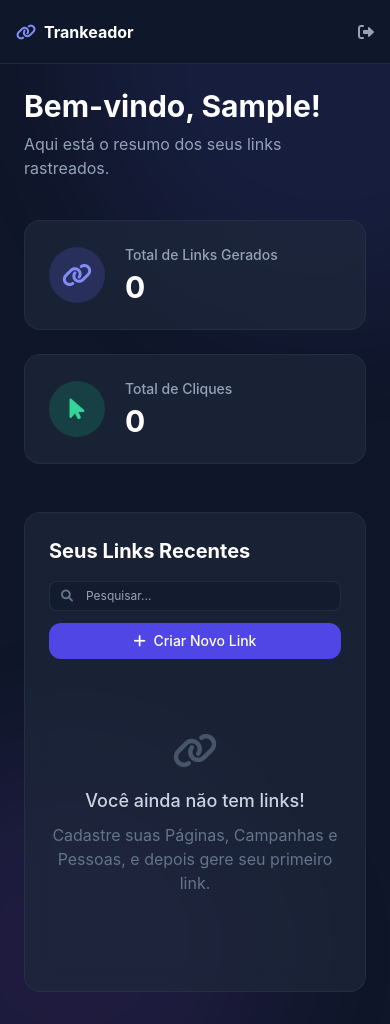
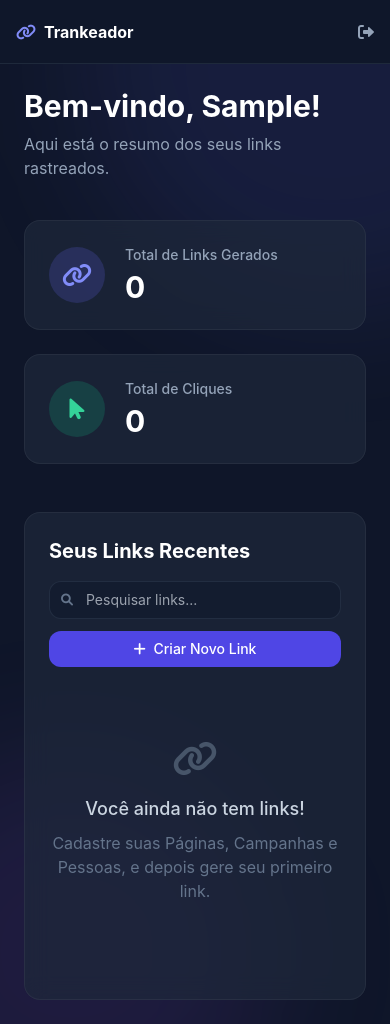
Before and after one commit to Calebe777/trankeador, a Django app: page / in a window 390 px wide. Run offline with Django 5.2, Linux system fonts and the light colour scheme; the visitor is signed in with stand-in values (Sample User, id 1); data that the repository does not hold is empty; some libraries are stand-ins or nearby versions.

Commit message:
Rewrite dashboard and link_list templates clean - fix broken HTML

```diff
--- a/core/templates/core/dashboard.html
+++ b/core/templates/core/dashboard.html
@@ -2,7 +2,7 @@
 
 {% block content %}
 <div class="mb-10">
-    <h1 class="text-3xl font-bold text-white mb-2">Bem-vindo, {{ user.first_name|default:user.username }}! </h1>
+    <h1 class="text-3xl font-bold text-white mb-2">Bem-vindo, {{ user.first_name|default:user.username }}!</h1>
     <p class="text-slate-400">Aqui está o resumo dos seus links rastreados.</p>
 </div>
 
@@ -36,8 +36,8 @@
         <div class="flex flex-col sm:flex-row gap-3 w-full sm:w-auto">
             <div class="relative">
                 <i class="fas fa-search absolute left-3 top-1/2 -translate-y-1/2 text-slate-500 text-xs"></i>
-                <input type="text" id="searchInput" placeholder="Pesquisar..."
-                    class="w-full sm:w-48 pl-9 pr-3 py-1.5 bg-slate-900/50 border border-slate-700/50 rounded-lg text-white text-xs focus:outline-none focus:border-indigo-500/50 transition-all">
+                <input type="text" id="searchInput" placeholder="Pesquisar links..."
+                    class="w-full sm:w-56 pl-9 pr-3 py-2 bg-slate-900/50 border border-slate-700/50 rounded-xl text-white text-sm focus:outline-none focus:border-indigo-500/50 transition-all">
             </div>
             <a href="{% url 'link_create' %}" class="px-4 py-2 bg-indigo-600 hover:bg-indigo-500 text-white text-sm font-medium rounded-xl transition-colors whitespace-nowrap text-center">
                 <i class="fas fa-plus mr-1"></i> Criar Novo Link
@@ -58,15 +58,17 @@
                     <h4 class="text-white font-medium mb-1">{{ link.page.name }}</h4>
                     <div class="flex items-center gap-4">
                         <code class="text-slate-400 text-sm" id="link-{{ link.id }}">{{ request.scheme }}://{{ request.get_host }}/go/{{ link.shortcode }}</code>
-                        <span class="text-emerald-400 text-sm font-medium flex items-center bg-emerald-500/10 px-2.5 py-0.5 rounded-full"><i class="fas fa-mouse-pointer mr-1.5 text-xs"></i> {{ link.click_count }} cliques</span>
+                        <span class="text-emerald-400 text-sm font-medium flex items-center bg-emerald-500/10 px-2.5 py-0.5 rounded-full">
+                            <i class="fas fa-mouse-pointer mr-1.5 text-xs"></i> {{ link.click_count }} cliques
+                        </span>
                     </div>
                 </div>
 
                 <div class="flex items-center gap-2">
-                    <button onclick="copyLink('link-{{ link.id }}')" class="p-2.5 bg-slate-700 hover:bg-slate-600 text-slate-300 rounded-lg transition-colors tooltip" title="Copiar Link">
+                    <button onclick="copyLink('link-{{ link.id }}')" class="p-2.5 bg-slate-700 hover:bg-slate-600 text-slate-300 hover:text-white rounded-lg transition-colors" title="Copiar Link">
                         <i class="far fa-copy"></i>
                     </button>
-                    <a href="/qr/{{ link.shortcode }}" download class="p-2.5 bg-slate-700 hover:bg-slate-600 text-slate-300 rounded-lg transition-colors tooltip" title="Baixar QR Code">
+                    <a href="/qr/{{ link.shortcode }}" download class="p-2.5 bg-slate-700 hover:bg-slate-600 text-slate-300 hover:text-white rounded-lg transition-colors" title="Baixar QR Code">
                         <i class="fas fa-qrcode"></i>
                     </a>
                 </div>
@@ -83,18 +85,11 @@
 </div>
 
 <script>
-    // Filtragem em tempo real
     document.getElementById('searchInput').addEventListener('input', function(e) {
         const term = e.target.value.toLowerCase();
-        const cards = document.querySelectorAll('.link-card');
-
-        cards.forEach(card => {
-            const searchableText = card.getAttribute('data-search').toLowerCase();
-            if (searchableText.includes(term)) {
-                card.style.display = 'flex';
-            } else {
-                card.style.display = 'none';
-            }
+        document.querySelectorAll('.link-card').forEach(card => {
+            const text = card.getAttribute('data-search').toLowerCase();
+            card.style.display = text.includes(term) ? 'flex' : 'none';
         });
     });
 </script>
```
Also changed, not shown: core/templates/core/link_list.html (+10 -21 lines).
